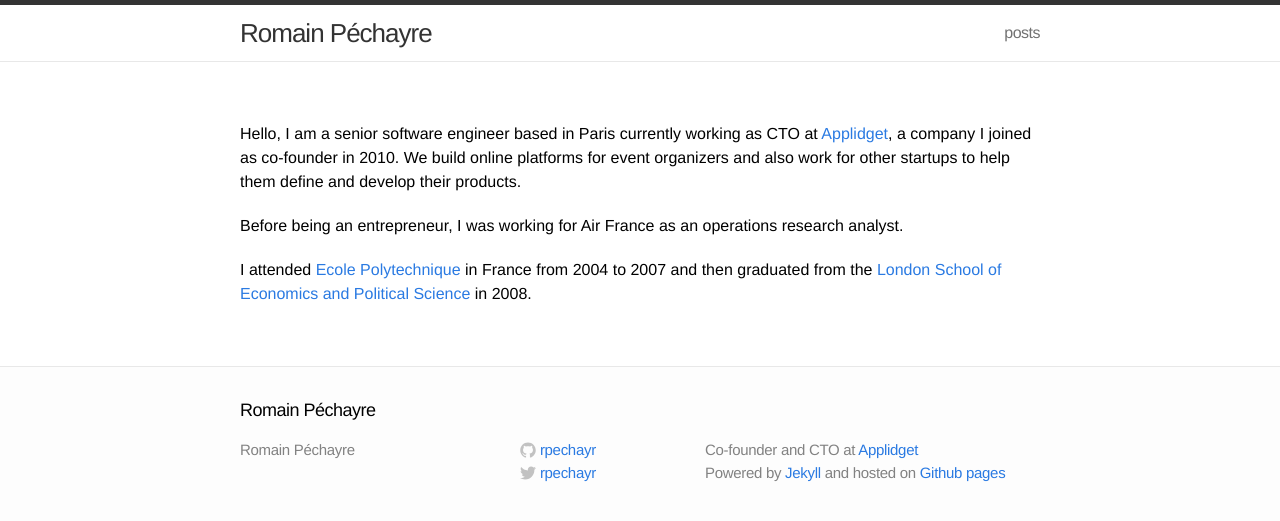
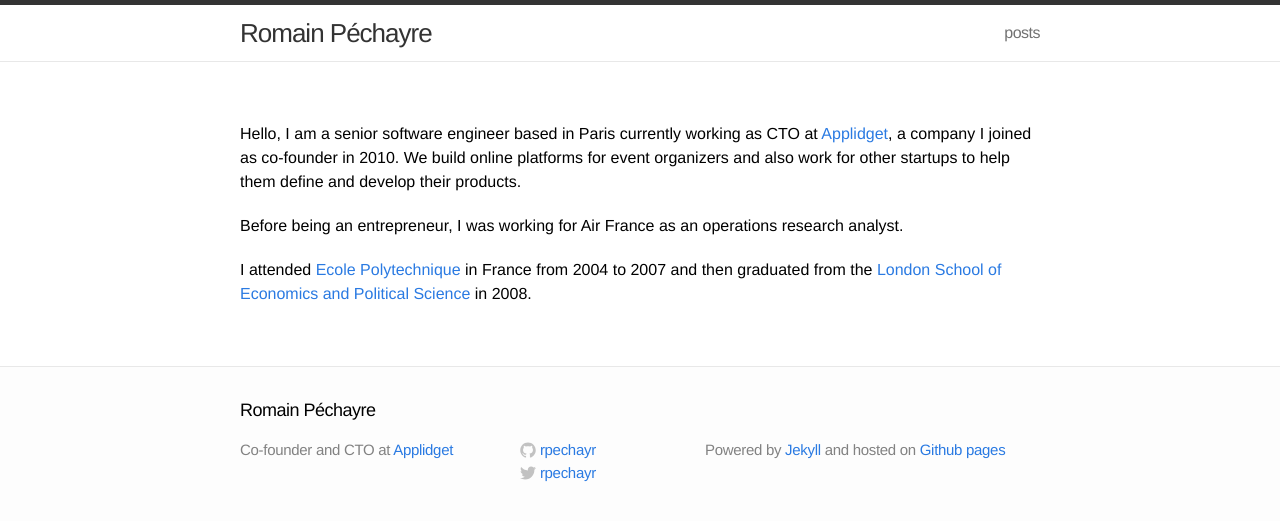
Before and after one commit to rpechayr/old-www, a Jekyll site: the page built from about.md, in a window 1280 px wide. Shown: the top 521 px of the page. Built offline with Jekyll 4.4.1, drawn with Linux system fonts in a browser that asks for light colours.

Commit message:
Update about and footer

```diff
--- a/_includes/footer.html
+++ b/_includes/footer.html
@@ -5,9 +5,9 @@
     <h2 class="footer-heading">{{ site.title }}</h2>
 
     <div class="footer-col-1 column">
-      <ul>
-        <li>{{ site.title }}</li>
-      </ul>
+
+        <p class="text">{{ site.description }}</p>
+
     </div>
 
     <div class="footer-col-2 column">
@@ -52,7 +52,6 @@
     </div>
 
     <div class="footer-col-3 column">
-      <p class="text">{{ site.description }}</p>
       <p class="text">Powered by <a href="http://jekyllrb.com/">Jekyll</a> and hosted on <a href="https://pages.github.com/">Github pages</a></p>
     </div>
 
```
Also changed, not shown: about.md (+1 -0 lines).
